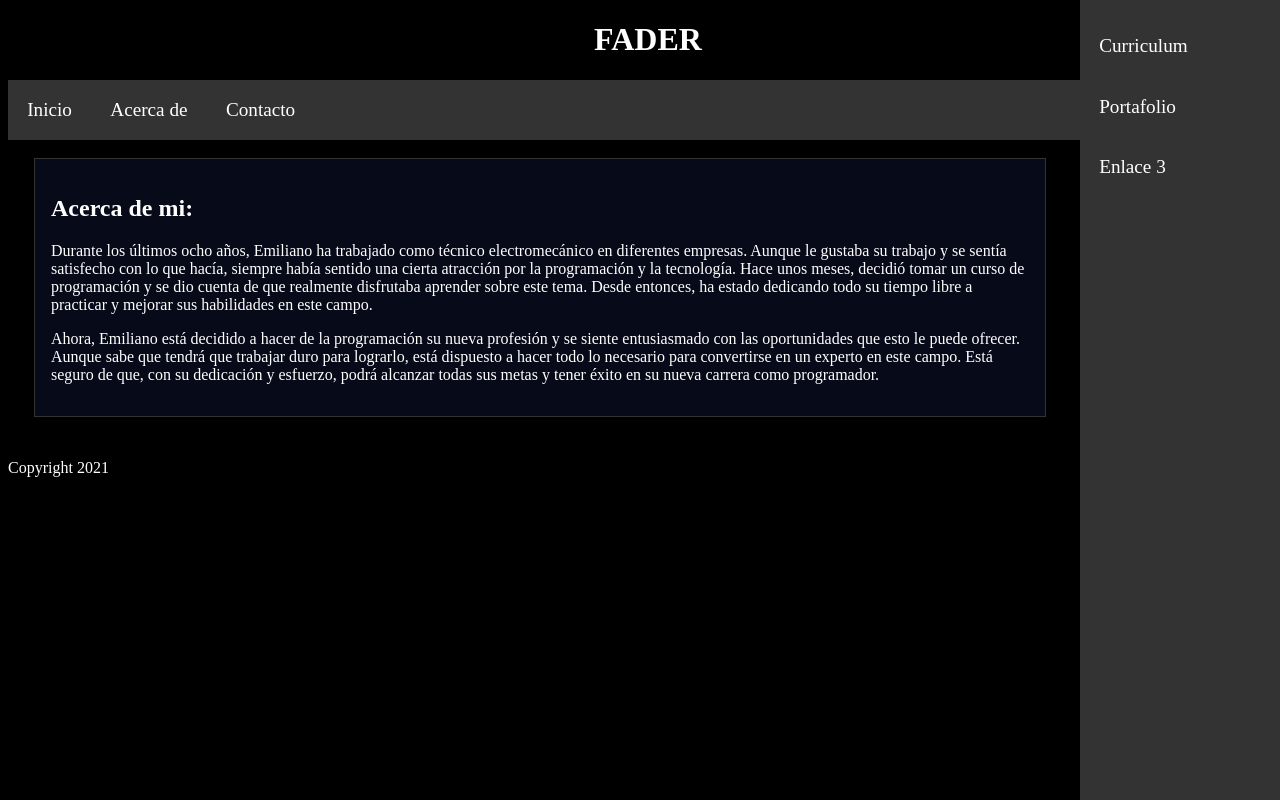
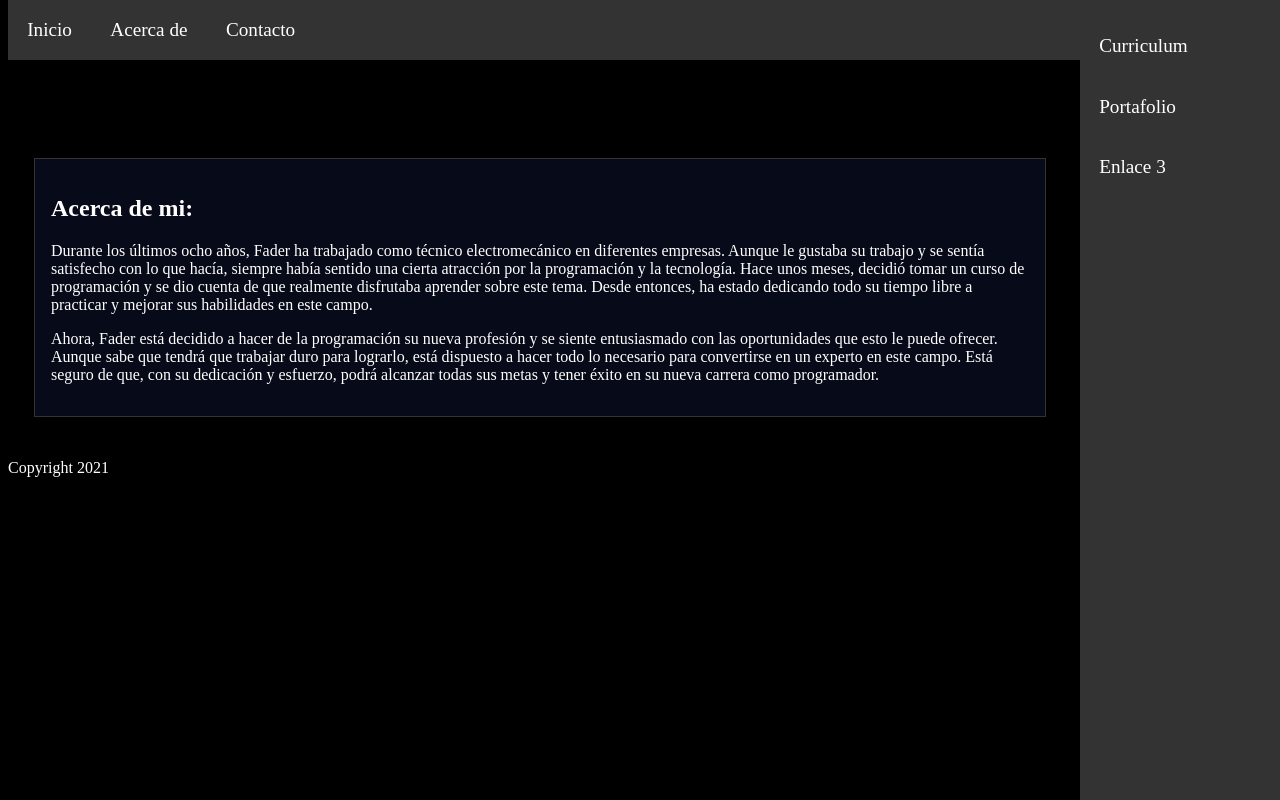
Before and after one commit to esfader/esfader.github.io, a plain HTML site: page acercade.html in a window 1280 px wide. Drawn offline with Linux system fonts and the light colour scheme.

Commit message:
Update acercade.html

```diff
--- a/acercade.html
+++ b/acercade.html
@@ -7,33 +7,31 @@
     <meta name="viewport" content="width=device-width, initial-scale=1.0">
     <link rel="stylesheet" href="style.css">
     <script defer src="script.js"></script>
-    <title>Emiliano F WEB</title>
+    <title>Fader Developer</title>
 </head>
 
 <body>
 
     <header>
         <div class="banner">
-            <h1>FADER</h1>
-            <button class="sticky-element" id="menu-button">Menú</button>
-
             <nav>
                 <a href="index.html">Inicio</a>
                 <a href="acercade.html">Acerca de</a>
                 <a href="contacto.html">Contacto</a>
+                <button class="sticky-element" id="menu-button">Menú</button>
             </nav>
         </div>
     </header>
     <main class="contenedor-principal">
         <article>
             <h2>Acerca de mi:</h2>
-            <p>Durante los últimos ocho años, Emiliano ha trabajado como técnico electromecánico en diferentes empresas.
+            <p>Durante los últimos ocho años, Fader ha trabajado como técnico electromecánico en diferentes empresas.
                 Aunque le gustaba su trabajo y se sentía satisfecho con lo que hacía, siempre había sentido una cierta
                 atracción por la programación y la tecnología. Hace unos meses, decidió tomar un curso de programación y
                 se dio cuenta de que realmente disfrutaba aprender sobre este tema. Desde entonces, ha estado dedicando
                 todo su tiempo libre a practicar y mejorar sus habilidades en este campo.</p>
 
-                <p>Ahora, Emiliano está decidido a hacer de la programación su nueva profesión y se siente entusiasmado con las
+                <p>Ahora, Fader está decidido a hacer de la programación su nueva profesión y se siente entusiasmado con las
                 oportunidades que esto le puede ofrecer. Aunque sabe que tendrá que trabajar duro para lograrlo, está
                 dispuesto a hacer todo lo necesario para convertirse en un experto en este campo. Está seguro de que,
                 con su dedicación y esfuerzo, podrá alcanzar todas sus metas y tener éxito en su nueva carrera como
```
